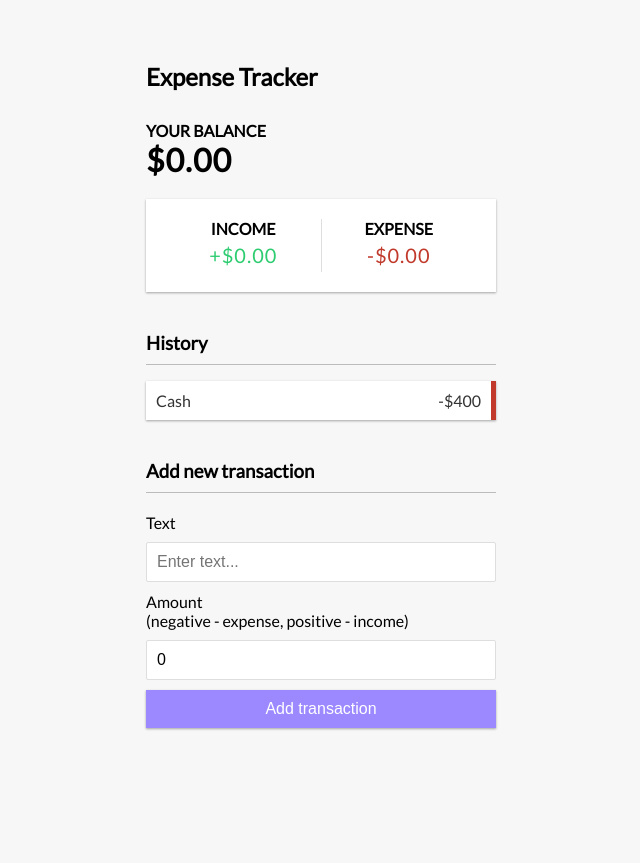
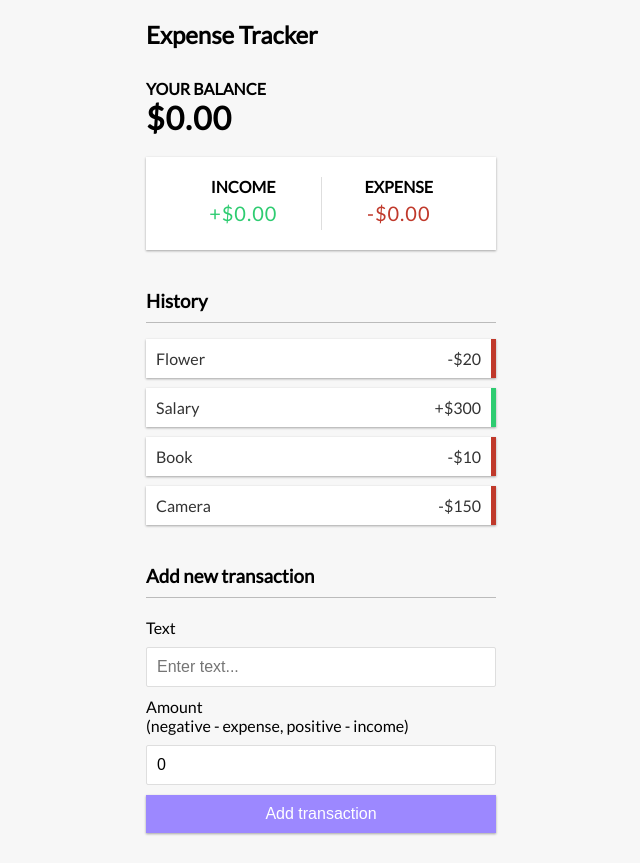
Before and after one commit to YawTeh/MERN-AlphaBudgeteers, a React (Create React App) app: page / in a window 1280 px wide. Shown: the whole page, without its empty margins (319-959 px from the left). Before the commit the page ends 800 px from the top, so only its background shows below. Built offline with nearby package versions, Linux system fonts and the light colour scheme.

Commit message:
Created Transactions and TransactionList

```diff
--- /dev/null
+++ b/src/components/Transaction.js
@@ -0,0 +1,14 @@
+import React from "react";
+import TransactionList from "./TransactionList";
+
+const Transaction = ({ transaction }) => {
+    const sign = transaction.amount < 0 ? "-" : "+";
+    return (
+        <li className={transaction.amount < 0 ? "minus" : "plus"}>
+            {transaction.text} <span>{sign}${Math.abs(transaction.amount)}</span>
+            <button className="delete-btn">x</button>
+        </li>
+    );
+};
+
+export default Transaction;
--- a/src/components/TransactionList.js
+++ b/src/components/TransactionList.js
@@ -1,16 +1,23 @@
-import React from 'react'
+import React, { useContext } from "react";
+import Transaction from "./Transaction";
+import { GlobalContext } from "../context/GlobalState";
 
 const TransactionList = () => {
+    const { transactions } = useContext(GlobalContext);
+
     return (
         <>
             <h3>History</h3>
             <ul className="list">
-                <li className="minus">
-                    Cash <span>-$400</span><button className="delete-btn">x</button>
-                </li>
+                {transactions.map((transaction) => (
+                    <Transaction
+                        key={transaction.id}
+                        transaction={transaction}
+                    />
+                ))}
             </ul>
         </>
-    )
-}
+    );
+};
 
-export default TransactionList
+export default TransactionList;
```
